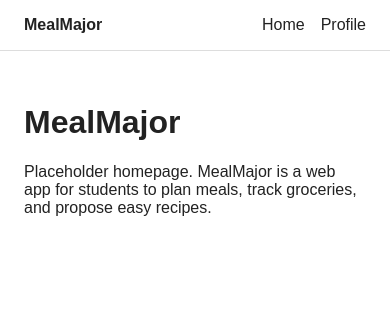
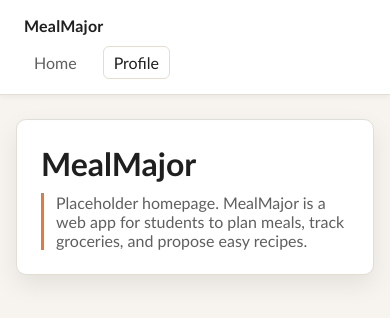
Before and after one commit to SolidWolf21/CedarKabrit-SOEN341_Project_W26, a plain HTML site: page frontend/index.html in a window 390 px wide. Drawn offline with Linux system fonts and the light colour scheme.

Commit message:
Added Better styling and improved layout for the site header and content.

```diff
--- a/frontend/style.css
+++ b/frontend/style.css
@@ -1,8 +1,21 @@
+:root {
+    --text: #1f1f1f;
+    --muted: #5f5f5f;
+    --bg: #f7f4ef;
+    --card: #ffffff;
+    --border: #e2ded6;
+    --accent: #e37a3f;
+}
+
+* {
+    box-sizing: border-box;
+}
+
 body {
     margin: 0;
-    font-family: 'Poppins', sans-serif;
-    color: #222;
-    background: #fff;
+    font-family: "Trebuchet MS", Arial, sans-serif;
+    color: var(--text);
+    background: var(--bg);
 }
 
 a {
@@ -15,17 +28,31 @@ a {
     align-items: center;
     justify-content: space-between;
     padding: 16px 24px;
-    border-bottom: 1px solid #ddd;
+    background: var(--card);
+    border-bottom: 1px solid var(--border);
+    box-shadow: 0 2px 6px rgba(0, 0, 0, 0.05);
 }
 
 .brand {
     font-weight: bold;
+    letter-spacing: 0.2px;
 }
 
 .nav {
     display: flex;
     gap: 16px;
     align-items: center;
+    color: var(--muted);
+}
+
+.nav a {
+    padding: 6px 10px;
+    border-radius: 6px;
+}
+
+.nav a:hover {
+    background: #f0ebe4;
+    color: var(--text);
 }
 
 .dropdown {
@@ -34,17 +61,23 @@ a {
 
 .dropdown__toggle {
     cursor: pointer;
+    padding: 6px 10px;
+    border-radius: 6px;
+    border: 1px solid var(--border);
+    background: var(--card);
+    color: var(--text);
 }
 
 .dropdown__menu {
     display: none;
     position: absolute;
-    top: 100%;
+    top: calc(100% + 6px);
     right: 0;
-    background: #fff;
-    border: 1px solid #ddd;
+    background: var(--card);
+    border: 1px solid var(--border);
     padding: 4px;
     z-index: 10;
+    box-shadow: 0 6px 16px rgba(0, 0, 0, 0.08);
 }
 
 .dropdown:hover .dropdown__menu {
@@ -53,19 +86,44 @@ a {
 
 .dropdown__menu a {
     display: block;
-    padding: 4px 6px;
+    padding: 6px 10px;
     white-space: nowrap;
 }
 
+.dropdown__menu a:hover {
+    background: #f0ebe4;
+}
+
 .page-content {
-    padding: 32px 24px;
+    max-width: 900px;
+    margin: 40px auto 0;
+    padding: 24px;
+    background: var(--card);
+    border: 1px solid var(--border);
+    border-radius: 10px;
+    box-shadow: 0 10px 24px rgba(0, 0, 0, 0.08);
+}
+
+.page-content h1 {
+    margin: 0 0 10px;
+    font-size: 2rem;
+}
+
+.page-content p {
+    margin: 0;
+    color: var(--muted);
+    border-left: 3px solid var(--accent);
+    padding-left: 12px;
 }
 
 .container {
     max-width: 600px;
     margin: 24px auto;
     padding: 20px;
-    border: 1px solid #ddd;
+    border: 1px solid var(--border);
+    background: var(--card);
+    border-radius: 10px;
+    box-shadow: 0 8px 18px rgba(0, 0, 0, 0.06);
 }
 
 label {
@@ -81,9 +139,30 @@ button {
     width: 100%;
     padding: 8px;
     margin-top: 5px;
-    box-sizing: border-box;
+    border: 1px solid var(--border);
+    border-radius: 8px;
+    background: #fff;
+}
+
+button {
+    background: var(--accent);
+    color: #fff;
+    border: none;
+    cursor: pointer;
 }
 
 .hidden {
     display: none;
 }
+
+@media (max-width: 720px) {
+    .site-header {
+        flex-direction: column;
+        align-items: flex-start;
+        gap: 12px;
+    }
+
+    .page-content {
+        margin: 24px 16px 0;
+    }
+}
```
